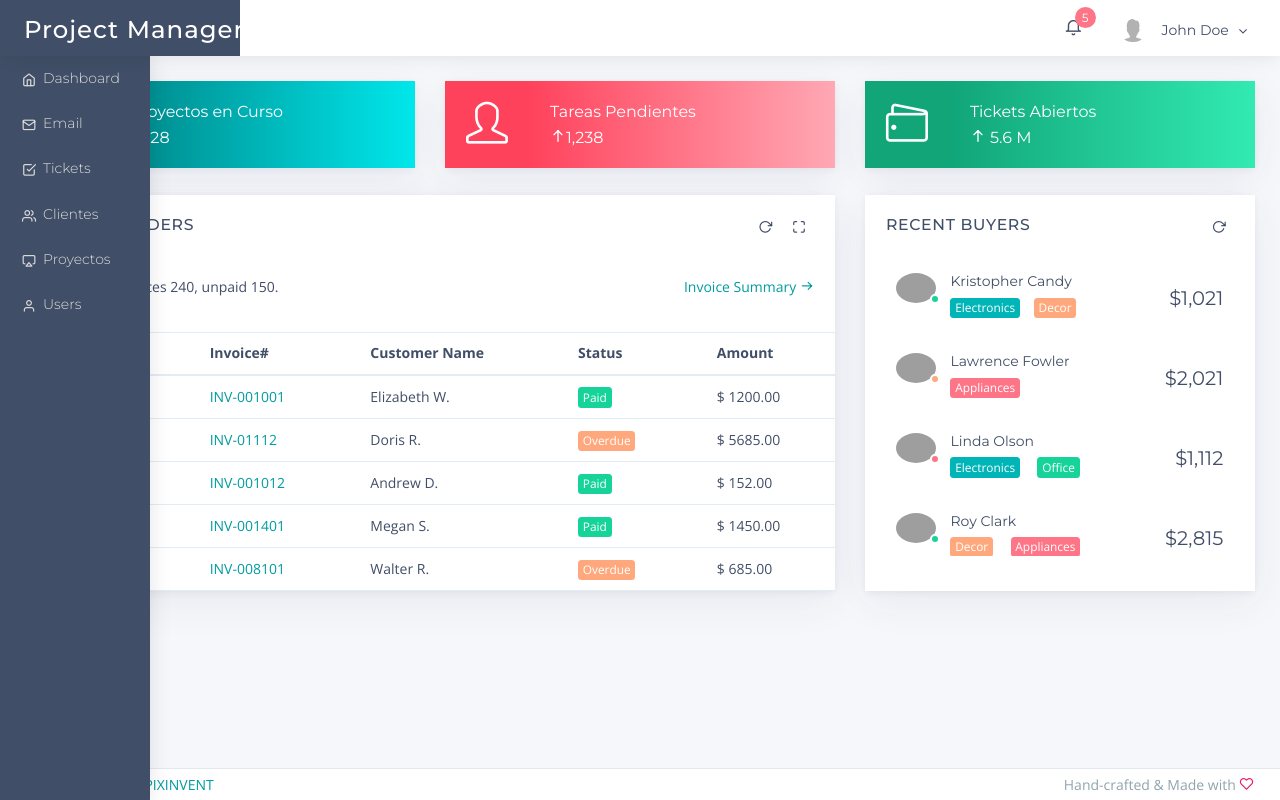
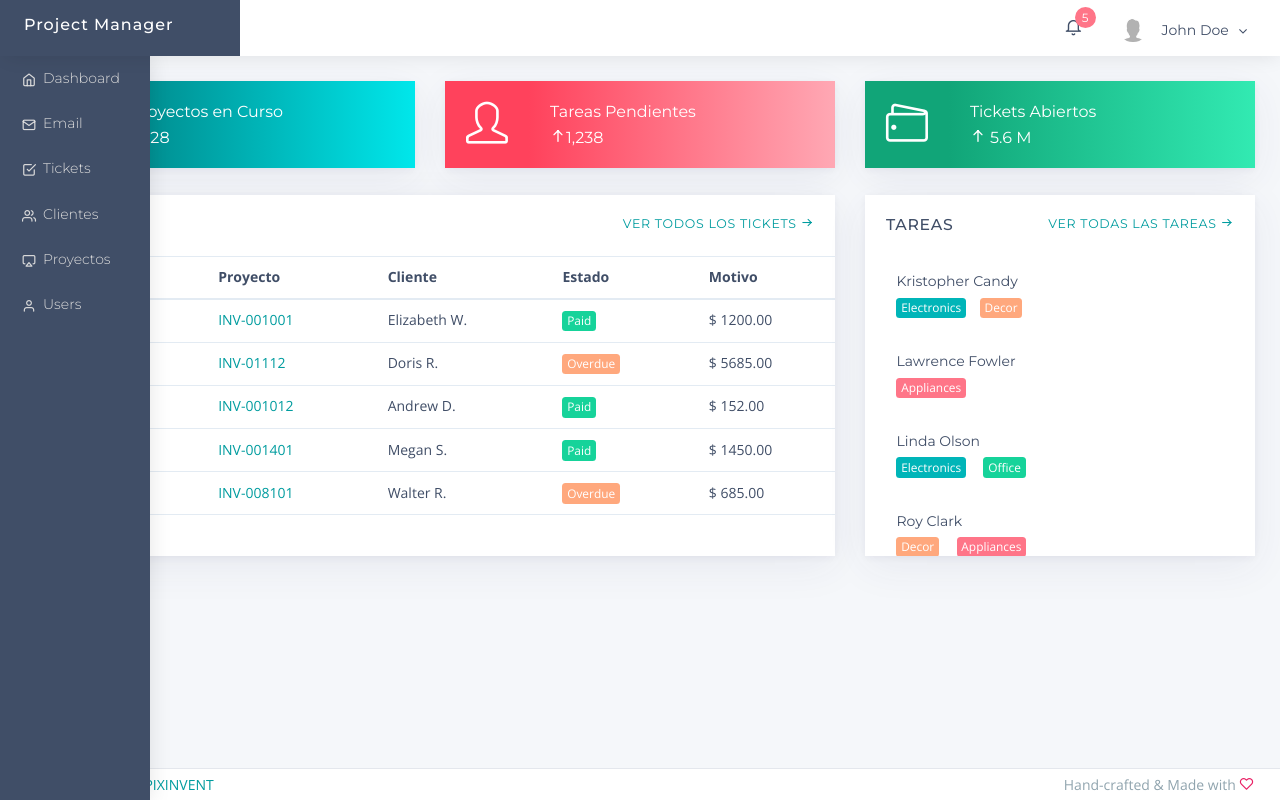
Before and after one commit to martinebel/project, a PHP site: page /dashboard.php in a window 1280 px wide. Run offline with PHP 8.4, Linux system fonts and the light colour scheme; some web fonts are replaced; grey boxes are pictures that could not be loaded.

Commit message:
dashboard

```diff
--- a/dashboard.php
+++ b/dashboard.php
@@ -61,28 +61,23 @@ include 'header.php';
   <div class="col-xl-8 col-lg-12">
       <div class="card">
           <div class="card-header">
-              <h4 class="card-title">Recent Orders</h4>
+              <h4 class="card-title">Tickets
+              <small class="float-right"><a href="project-summary.html" target="_blank">Ver Todos los Tickets <i class="ft-arrow-right"></i></a></small>
+            </h4>
+
               <a class="heading-elements-toggle"><i class="fa fa-ellipsis-v font-medium-3"></i></a>
-              <div class="heading-elements">
-                  <ul class="list-inline mb-0">
-                      <li><a data-action="reload"><i class="ft-rotate-cw"></i></a></li>
-                      <li><a data-action="expand"><i class="ft-maximize"></i></a></li>
-                  </ul>
-              </div>
+
           </div>
           <div class="card-content">
-              <div class="card-body">
-                  <p>Total paid invoices 240, unpaid 150. <span class="float-right"><a href="project-summary.html" target="_blank">Invoice Summary <i class="ft-arrow-right"></i></a></span></p>
-              </div>
               <div class="table-responsive">
                   <table id="recent-orders" class="table table-hover mb-0 ps-container ps-theme-default">
                       <thead>
                           <tr>
-                              <th>SKU</th>
-                              <th>Invoice#</th>
-                              <th>Customer Name</th>
-                              <th>Status</th>
-                              <th>Amount</th>
+                              <th>ID</th>
+                              <th>Proyecto</th>
+                              <th>Cliente</th>
+                              <th>Estado</th>
+                              <th>Motivo</th>
                           </tr>
                       </thead>
                       <tbody>
@@ -131,79 +126,52 @@ include 'header.php';
 <div class="col-xl-4 col-lg-12">
     <div class="card">
         <div class="card-header">
-            <h4 class="card-title">Recent Buyers</h4>
+            <h4 class="card-title">Tareas
+            <small class="float-right"><a href="project-summary.html" target="_blank">Ver Todas las Tareas <i class="ft-arrow-right"></i></a></small></h4>
             <a class="heading-elements-toggle"><i class="fa fa-ellipsis-v font-medium-3"></i></a>
-            <div class="heading-elements">
-                <ul class="list-inline mb-0">
-                    <li><a data-action="reload"><i class="ft-rotate-cw"></i></a></li>
-                </ul>
-            </div>
+
         </div>
         <div class="card-content px-1">
             <div id="recent-buyers" class="media-list height-300 position-relative">
                 <a href="#" class="media border-0">
-                    <div class="media-left pr-1">
-                        <span class="avatar avatar-md avatar-online"><img class="media-object rounded-circle" src="app-assets/images/portrait/small/avatar-s-7.png" alt="Generic placeholder image">
-                        <i></i>
-                        </span>
-                    </div>
+
                     <div class="media-body w-100">
-                        <h6 class="list-group-item-heading">Kristopher Candy <span class="font-medium-4 float-right pt-1">$1,021</span></h6>
+                        <h6 class="list-group-item-heading">Kristopher Candy</h6>
                         <p class="list-group-item-text mb-0"><span class="badge badge-primary">Electronics</span><span class="badge badge-warning ml-1">Decor</span></p>
                     </div>
                 </a>
                 <a href="#" class="media border-0">
-                    <div class="media-left pr-1">
-                        <span class="avatar avatar-md avatar-away"><img class="media-object rounded-circle" src="app-assets/images/portrait/small/avatar-s-8.png" alt="Generic placeholder image">
-                        <i></i>
-                        </span>
-                    </div>
+
                     <div class="media-body w-100">
-                        <h6 class="list-group-item-heading">Lawrence Fowler <span class="font-medium-4 float-right pt-1">$2,021</span></h6>
+                        <h6 class="list-group-item-heading">Lawrence Fowler</h6>
                         <p class="list-group-item-text mb-0"><span class="badge badge-danger">Appliances</span></p>
                     </div>
                 </a>
                 <a href="#" class="media border-0">
-                    <div class="media-left pr-1">
-                        <span class="avatar avatar-md avatar-busy"><img class="media-object rounded-circle" src="app-assets/images/portrait/small/avatar-s-9.png" alt="Generic placeholder image">
-                        <i></i>
-                        </span>
-                    </div>
+
                     <div class="media-body w-100">
-                        <h6 class="list-group-item-heading">Linda Olson <span class="font-medium-4 float-right pt-1">$1,112</span></h6>
+                        <h6 class="list-group-item-heading">Linda Olson</h6>
                         <p class="list-group-item-text mb-0"><span class="badge badge-primary">Electronics</span> <span class="badge badge-success ml-1">Office</span></p>
                     </div>
                 </a>
                 <a href="#" class="media border-0">
-                    <div class="media-left pr-1">
-                        <span class="avatar avatar-md avatar-online"><img class="media-object rounded-circle" src="app-assets/images/portrait/small/avatar-s-10.png" alt="Generic placeholder image">
-                        <i></i>
-                        </span>
-                    </div>
+
                     <div class="media-body w-100">
-                        <h6 class="list-group-item-heading">Roy Clark <span class="font-medium-4 float-right pt-1">$2,815</span></h6>
+                        <h6 class="list-group-item-heading">Roy Clark</h6>
                         <p class="list-group-item-text mb-0"><span class="badge badge-warning">Decor</span> <span class="badge badge-danger ml-1">Appliances</span></p>
                     </div>
                 </a>
                 <a href="#" class="media border-0">
-                    <div class="media-left pr-1">
-                        <span class="avatar avatar-md avatar-online"><img class="media-object rounded-circle" src="app-assets/images/portrait/small/avatar-s-11.png" alt="Generic placeholder image">
-                        <i></i>
-                        </span>
-                    </div>
+
                     <div class="media-body w-100">
-                        <h6 class="list-group-item-heading">Kristopher Candy <span class="font-medium-4 float-right pt-1">$2,021</span></h6>
+                        <h6 class="list-group-item-heading">Kristopher Candy</h6>
                         <p class="list-group-item-text mb-0"><span class="badge badge-primary">Electronics</span><span class="badge badge-warning ml-1">Decor</span></p>
                     </div>
                 </a>
                 <a href="#" class="media border-0">
-                    <div class="media-left pr-1">
-                        <span class="avatar avatar-md avatar-away"><img class="media-object rounded-circle" src="app-assets/images/portrait/small/avatar-s-12.png" alt="Generic placeholder image">
-                        <i></i>
-                        </span>
-                    </div>
+
                     <div class="media-body w-100">
-                        <h6 class="list-group-item-heading">Lawrence Fowler <span class="font-medium-4 float-right pt-1">$1,321</span></h6>
+                        <h6 class="list-group-item-heading">Lawrence Fowler</h6>
                         <p class="list-group-item-text mb-0"><span class="badge badge-danger">Appliances</span></p>
                     </div>
                 </a>
--- a/header.php
+++ b/header.php
@@ -6,7 +6,7 @@
     <meta http-equiv="X-UA-Compatible" content="IE=edge">
     <meta name="viewport" content="width=device-width, initial-scale=1.0, user-scalable=0, minimal-ui">
     <meta name="author" content="Martin Ebel">
-    <title>Project Management</title>
+    <title>Project Manager</title>
     <link rel="apple-touch-icon" href="app-assets/images/ico/apple-icon-120.png">
     <link rel="shortcut icon" type="image/x-icon" href="app-assets/images/ico/favicon.ico">
     <link href="https://fonts.googleapis.com/css?family=Montserrat:300,300i,400,400i,500,500i%7COpen+Sans:300,300i,400,400i,600,600i,700,700i" rel="stylesheet">
@@ -52,7 +52,7 @@
             <li class="nav-item mobile-menu d-lg-none mr-auto"><a class="nav-link nav-menu-main menu-toggle hidden-xs" href="#"><i class="ft-menu font-large-1"></i></a></li>
             <li class="nav-item mr-auto">
               <a class="navbar-brand" href="dashboard.php">
-                <h2 class="brand-text">Project Management</h2></a></li>
+                <h5 class="brand-text text-center">Project Manager</h5></a></li>
             <li class="nav-item d-lg-none"><a class="nav-link open-navbar-container" data-toggle="collapse" data-target="#navbar-mobile"><i class="fa fa-ellipsis-v"></i></a></li>
           </ul>
         </div>
```
Also changed, not shown: db.php (added, +48 -0 lines), index.php (added, +112 -0 lines), validation.php (added, +26 -0 lines), app-assets/images/stack-logo-dark.png (added).
